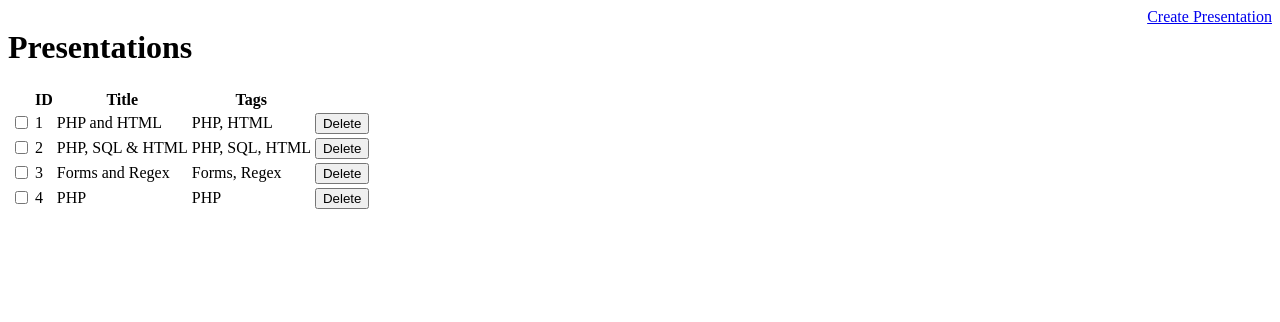
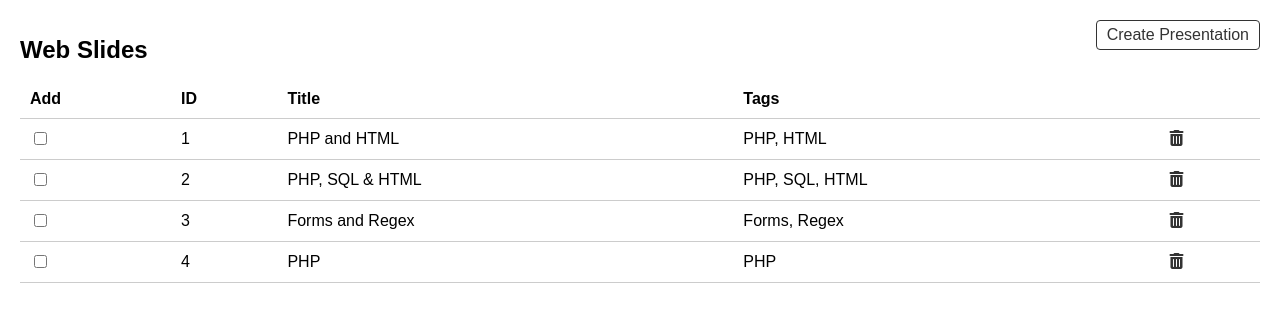
Before and after one commit to ssevdeva/web-project, a PHP site: page /index.php in a window 1280 px wide. Shown: the top 322 px of the page. Run offline with PHP 8.4, Linux system fonts and the light colour scheme; data comes from the database, SQL or seed files in the repository.

Commit message:
Added basic style for Home page and Delete functionality

```diff
--- a/css/index.css
+++ b/css/index.css
@@ -0,0 +1,61 @@
+/* CSS styles for the page */
+body {
+    font-family: Arial, sans-serif;
+    margin: 0;
+    padding: 20px;
+  }
+
+  .container {
+    max-width: 100%;
+    margin: 0 auto;
+  }
+
+  h1 {
+    display: inline-block;
+    font-size: 24px;
+  }
+
+  .create-presentation {
+    float: right;
+    font-size: 16px;
+    text-decoration: none;
+    color: #333;
+    padding: 5px 10px;
+    border: 1px solid #333;
+    border-radius: 4px;
+  }
+
+  .table {
+    width: 100%;
+    border-collapse: collapse;
+  }
+
+  .table th,
+  .table td {
+    padding: 10px;
+    border-bottom: 1px solid #ccc;
+  }
+
+  .table th {
+    text-align: left;
+  }
+
+  .table td input[type="checkbox"] {
+    margin-right: 5px;
+  }
+
+  .table td a {
+    text-decoration: none;
+    color: #333;
+  }
+
+  .table td a:hover {
+    text-decoration: underline;
+  }
+
+  .no-presentations {
+    text-align: center;
+    margin-top: 20px;
+    font-style: italic;
+    color: #999;
+  }
--- a/php/index.php
+++ b/php/index.php
@@ -1,15 +1,14 @@
 <!DOCTYPE html>
 <html>
 <head>
-    <title>Presentations</title>
-    <style>
-        /* CSS styles for the table */
-        /* ... */
-    </style>
+    <title>Web Slides</title>
+    <link rel="stylesheet" href="https://cdnjs.cloudflare.com/ajax/libs/font-awesome/6.0.0-beta2/css/all.min.css" integrity="sha512-..." crossorigin="anonymous" />
+    <link rel="stylesheet" type="text/css" href="../css/index.css">
 </head>
 <body>
-    <h1 style="display: inline-block;">Presentations</h1>
-    <a href="create-presentation.php" style="float: right;">Create Presentation</a>
+    <div class="container">
+        <h1>Web Slides</h1>
+        <a href="create-presentation.php" class="create-presentation">Create Presentation</a>
 
         <?php
         // Database configuration
@@ -24,8 +23,8 @@
         $presentations = $stmt->fetchAll(PDO::FETCH_ASSOC);
 
         if ($presentations) {
-        echo '<table>';
-        echo '<tr><th></th><th>ID</th><th>Title</th><th>Tags</th><th></th></tr>';
+            echo '<table class="table">';
+            echo '<tr><th>Add</th><th>ID</th><th>Title</th><th>Tags</th><th></th></tr>';
 
             foreach ($presentations as $presentation) {
                 echo '<tr>';
@@ -33,15 +32,15 @@
                 echo '<td>' . $presentation['id'] . '</td>';
                 echo '<td>' . $presentation['topic'] . '</td>';
                 echo '<td>' . $presentation['tag'] . '</td>';
-            echo '<td><button>Delete</button></td>';
+                echo '<td><a href="delete.php?id=' . $presentation['id'] . '"><i class="fas fa-trash-alt"></i></a></td>';
                 echo '</tr>';
             }
 
             echo '</table>';
         } else {
-        echo 'No presentations found.';
+            echo '<p class="no-presentations">No presentations found.</p>';
         }
         ?>
-
+    </div>
 </body>
 </html>
```
Also changed, not shown: php/delete.php (+26 -0 lines). Lines whose indentation alone changed are shown as unchanged.
